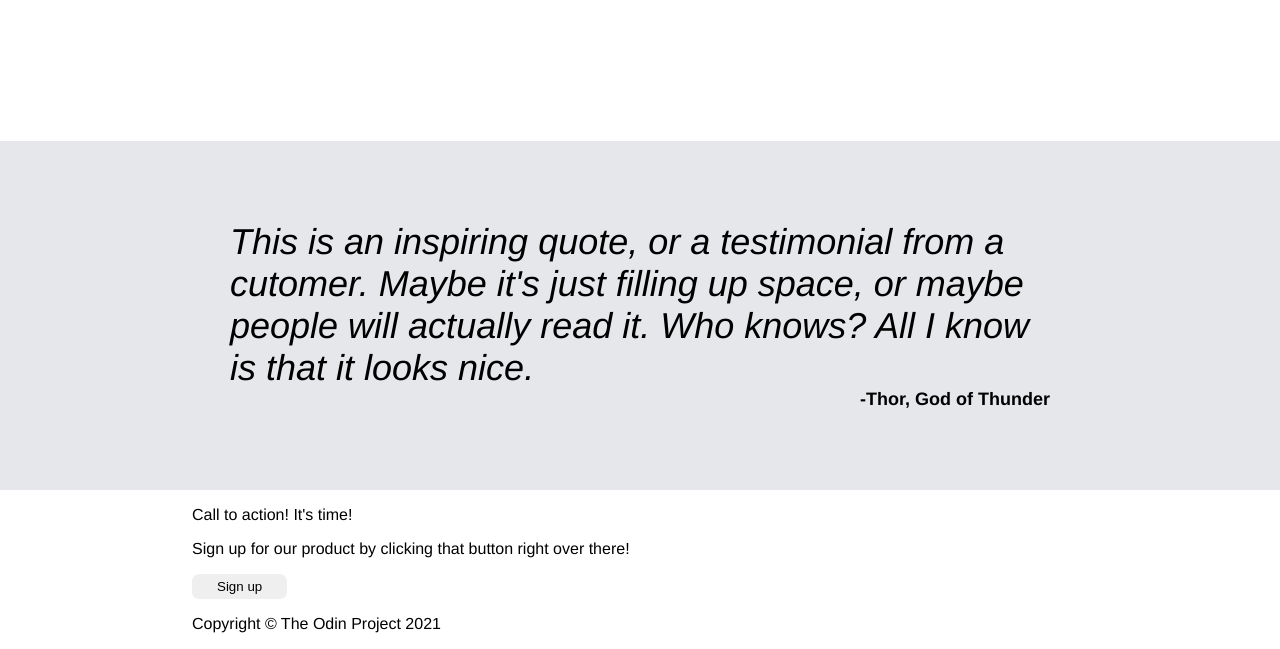
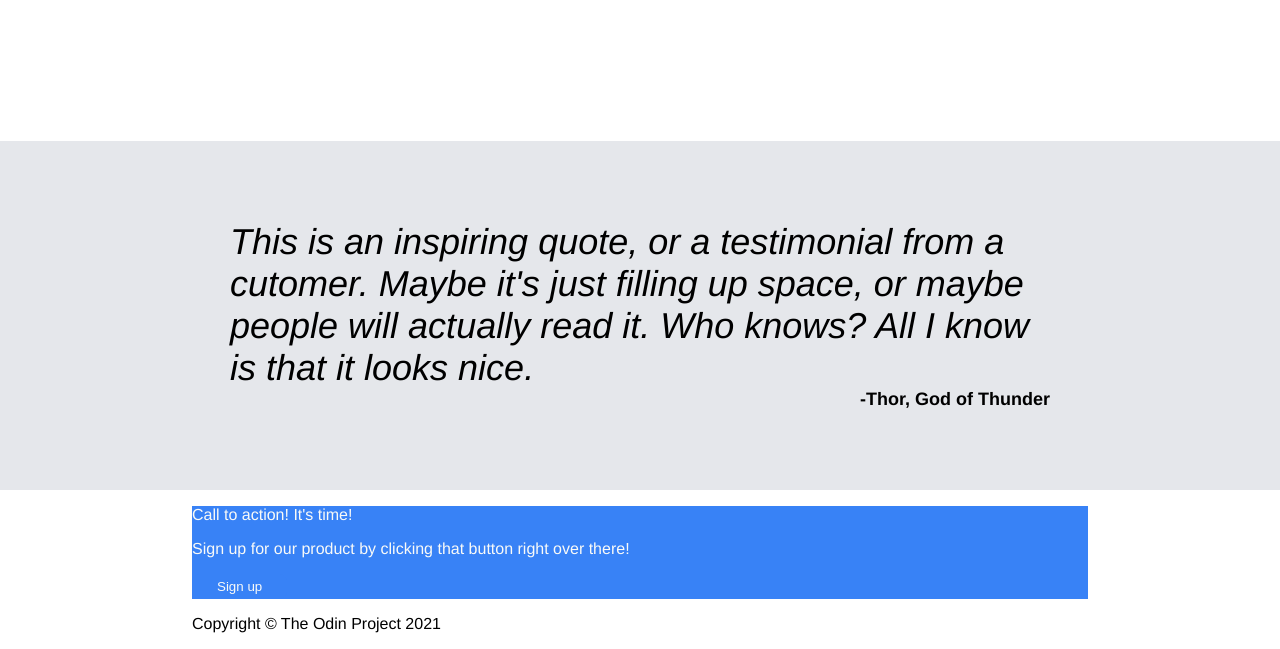
Before and after one commit to marty-zhu/odin-landing-page, a plain HTML site: page index.html in a window 1280 px wide. Shown: the part 1081-1730 px from the top of the page. Drawn offline with Linux system fonts and the light colour scheme.

Commit message:
added color utility css to html

```diff
--- a/index.html
+++ b/index.html
@@ -62,12 +62,12 @@
     </section>
     <section id="cta-section" class="">
       <div class="container">
-        <div class="cta-card">
+        <div class="cta-card cta-bg-color primary-txt-color">
           <div class="card-info">
             <p class="cta-header">Call to action! It's time!</p>
             <p class="cta-text">Sign up for our product by clicking that button right over there!</p>
           </div>
-          <button class="cta">Sign up</button>
+          <button class="cta cta-bg-color primary-txt-color">Sign up</button>
         </div>
       </div>
     </section>
```
